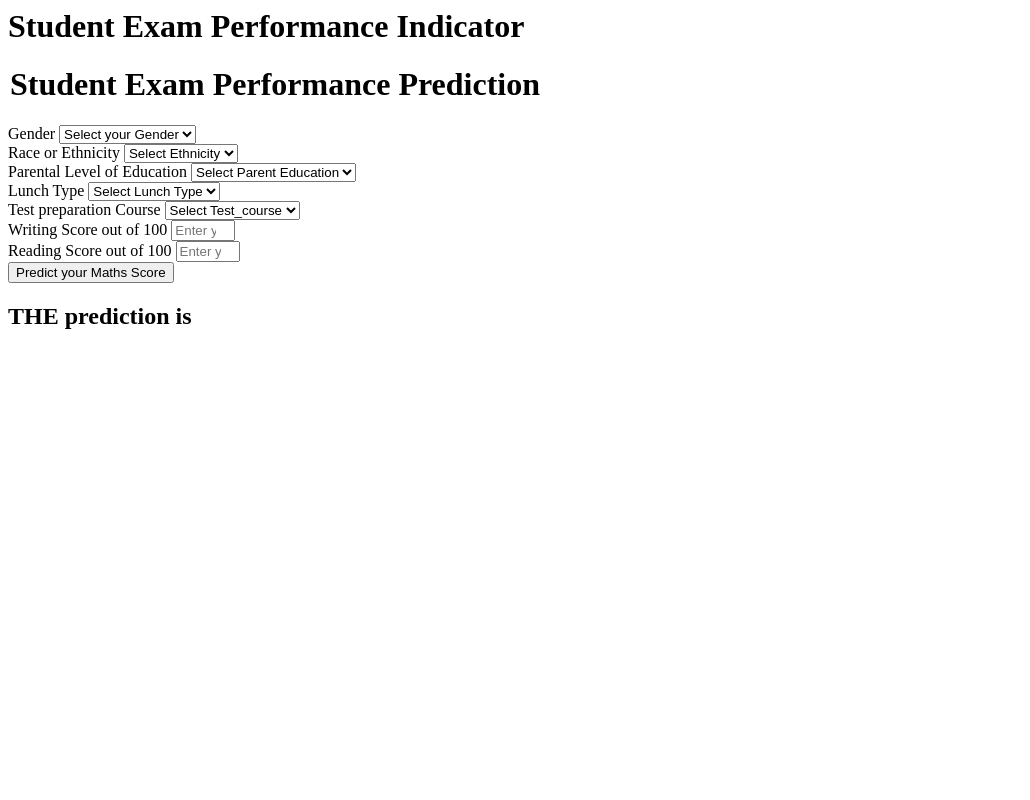
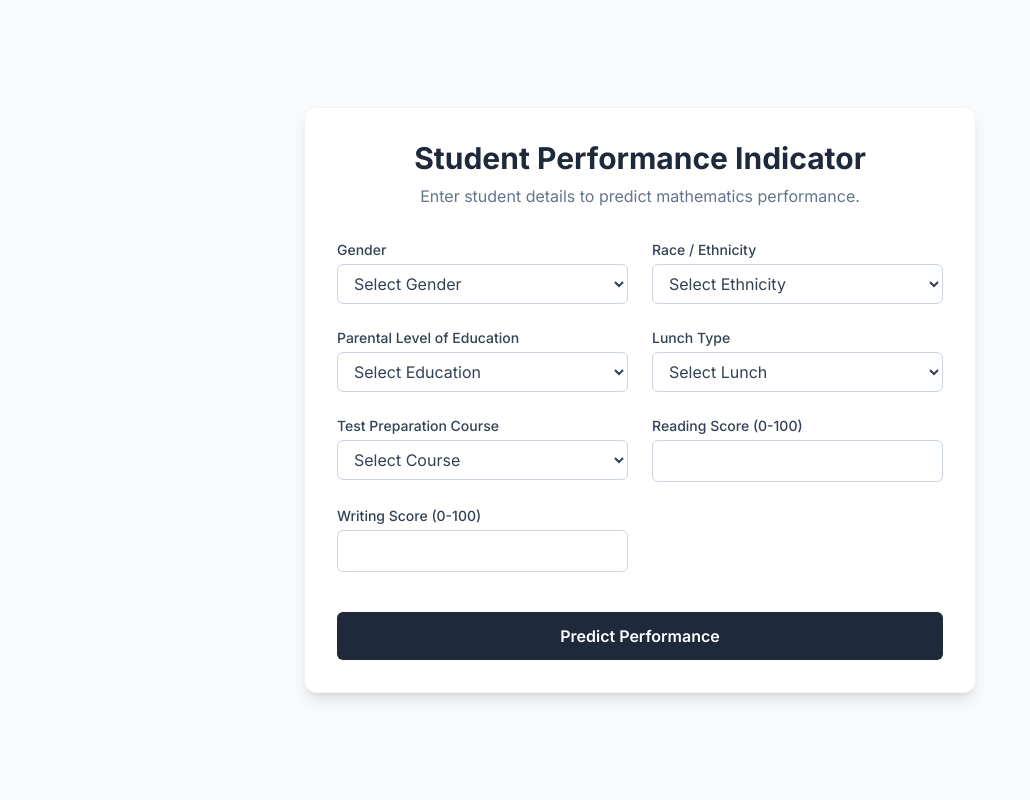
Before and after one commit to akshitgarg08/student-performance-indicator, a Flask app: page /predictdata in a window 1280 px wide. Shown: the whole page, without its empty margins (0-1030 px from the left). Run offline with Flask 3, Linux system fonts and the light colour scheme; some libraries are stand-ins or nearby versions.

Commit message:
built frontend

```diff
--- a/app.py
+++ b/app.py
@@ -9,7 +9,6 @@ application=Flask(__name__)
 
 app=application
 
-## Route for a home page
 
 @app.route('/')
 def index():
@@ -26,8 +25,8 @@ def predict_datapoint():
             parental_level_of_education=request.form.get('parental_level_of_education'),
             lunch=request.form.get('lunch'),
             test_preparation_course=request.form.get('test_preparation_course'),
-            reading_score=float(request.form.get('writing_score')),
-            writing_score=float(request.form.get('reading_score'))
+            reading_score=float(request.form.get('reading_score')),
+            writing_score=float(request.form.get('writing_score'))
 
         )
         pred_df=data.get_data_as_data_frame()
--- a/templates/home.html
+++ b/templates/home.html
@@ -1,111 +1,101 @@
-<html>
-<body>
-    <div class="login">
-       <h1>Student Exam Performance Indicator</h1>
+<!DOCTYPE html>
+<html lang="en">
+<head>
+    <meta charset="UTF-8">
+    <meta name="viewport" content="width=device-width, initial-scale=1.0">
+    <title>Student Performance Indicator</title>
+    <script src="https://cdn.tailwindcss.com"></script>
+    <link href="https://fonts.googleapis.com/css2?family=Inter:wght@300;400;500;600;700&display=swap" rel="stylesheet">
+    <style>
+        body { font-family: 'Inter', sans-serif; }
+    </style>
+</head>
+<body class="bg-slate-50 min-h-screen flex items-center justify-center p-4">
+    <div class="bg-white rounded-xl shadow-lg p-8 w-full max-w-2xl border border-slate-100">
+        <div class="mb-8 text-center">
+            <h1 class="text-3xl font-bold text-slate-800 mb-2">Student Performance Indicator</h1>
+            <p class="text-slate-500">Enter student details to predict mathematics performance.</p>
+        </div>
 
-       <form action="{{ url_for('predict_datapoint')}}" method="post">
-        <h1>
-            <legend>Student Exam Performance Prediction</legend>
-        </h1>
-        <div class="mb-3">
-            <label class="form-label">Gender</label>
-            <select class="form-control" name="gender" placeholder="Enter you Gender" required>
-                <option class="placeholder" selected disabled value="">Select your Gender</option>
-                <option value="male">
-                    Male
-                </option>
-                <option value="female">
-                    Female
-                </option>
+        <form action="/predictdata" method="post" class="space-y-6">
+            <div class="grid grid-cols-1 md:grid-cols-2 gap-6">
+                <div>
+                    <label class="block text-sm font-medium text-slate-700 mb-1">Gender</label>
+                    <select name="gender" required class="w-full rounded-md border border-slate-300 px-3 py-2 text-slate-700 focus:outline-none focus:ring-2 focus:ring-slate-800 focus:border-slate-800 bg-white">
+                        <option value="" disabled selected>Select Gender</option>
+                        <option value="male">Male</option>
+                        <option value="female">Female</option>
                     </select>
                 </div>
-        <div class="mb-3">
-            <label class="form-label">Race or Ethnicity</label>
-            <select class="form-control" name="ethnicity" placeholder="Enter you ethnicity" required>
-                <option class="placeholder" selected disabled value="">Select Ethnicity</option>
-                <option value="group A">
-                    Group A
-                </option>
-                <option value="group B">
-                    Group B
-                </option>
-                <option value="group C">
-                    Group C
-                </option>
-                <option value="group D">
-                    Group D
-                </option>
-                <option value="group E">
-                    Group E
-                </option>
+
+                <div>
+                    <label class="block text-sm font-medium text-slate-700 mb-1">Race / Ethnicity</label>
+                    <select name="ethnicity" required class="w-full rounded-md border border-slate-300 px-3 py-2 text-slate-700 focus:outline-none focus:ring-2 focus:ring-slate-800 focus:border-slate-800 bg-white">
+                        <option value="" disabled selected>Select Ethnicity</option>
+                        <option value="group A">Group A</option>
+                        <option value="group B">Group B</option>
+                        <option value="group C">Group C</option>
+                        <option value="group D">Group D</option>
+                        <option value="group E">Group E</option>
                     </select>
                 </div>
-        <div class="mb-3">
-            <label class="form-label">Parental Level of Education</label>
-            <select class="form-control" name="parental_level_of_education"
-                placeholder="Enter you Parent Education" required>
-                <option class="placeholder" selected disabled value="">Select Parent Education</option>
-                <option value="associate's degree">
-                    associate's degree
-                </option>
-                <option value="bachelor's degree">
-                    bachelor's degree
-                </option>
-                <option value="high school">
-                    high school
-                </option>
-                <option value="master's degree">
-                    master's degree
-                </option>
-                <option value="some college">
-                    some college
-                </option>
-                <option value="some high school">
-                    some high school
-                </option>
+
+                <div>
+                    <label class="block text-sm font-medium text-slate-700 mb-1">Parental Level of Education</label>
+                    <select name="parental_level_of_education" required class="w-full rounded-md border border-slate-300 px-3 py-2 text-slate-700 focus:outline-none focus:ring-2 focus:ring-slate-800 focus:border-slate-800 bg-white">
+                        <option value="" disabled selected>Select Education</option>
+                        <option value="some high school">Some High School</option>
+                        <option value="high school">High School</option>
+                        <option value="some college">Some College</option>
+                        <option value="associate's degree">Associate's Degree</option>
+                        <option value="bachelor's degree">Bachelor's Degree</option>
+                        <option value="master's degree">Master's Degree</option>
                     </select>
                 </div>
-        <div class="mb-3">
-            <label class="form-label">Lunch Type</label>
-            <select class="form-control" name="lunch" placeholder="Enter you Lunch" required>
-                <option class="placeholder" selected disabled value="">Select Lunch Type</option>
-                <option value="free/reduced">
-                    free/reduced
-                </option>
-                <option value="standard">
-                    standard
-                </option>
+
+                <div>
+                    <label class="block text-sm font-medium text-slate-700 mb-1">Lunch Type</label>
+                    <select name="lunch" required class="w-full rounded-md border border-slate-300 px-3 py-2 text-slate-700 focus:outline-none focus:ring-2 focus:ring-slate-800 focus:border-slate-800 bg-white">
+                        <option value="" disabled selected>Select Lunch</option>
+                        <option value="standard">Standard</option>
+                        <option value="free/reduced">Free/Reduced</option>
                     </select>
                 </div>
-        <div class="mb-3">
-            <label class="form-label">Test preparation Course</label>
-            <select class="form-control" name="test_preparation_course" placeholder="Enter you Course"
-                required>
-                <option class="placeholder" selected disabled value="">Select Test_course</option>
-                <option value="none">
-                    None
-                </option>
-                <option value="completed">
-                    Completed
-                </option>
+
+                <div>
+                    <label class="block text-sm font-medium text-slate-700 mb-1">Test Preparation Course</label>
+                    <select name="test_preparation_course" required class="w-full rounded-md border border-slate-300 px-3 py-2 text-slate-700 focus:outline-none focus:ring-2 focus:ring-slate-800 focus:border-slate-800 bg-white">
+                        <option value="" disabled selected>Select Course</option>
+                        <option value="none">None</option>
+                        <option value="completed">Completed</option>
                     </select>
                 </div>
-        <div class="mb-3">
-            <label class="form-label">Writing Score out of 100</label>
-            <input class="form-control" type="number" name="reading_score"
-                placeholder="Enter your Reading score" min='0' max='100' />
+
+                <div>
+                    <label class="block text-sm font-medium text-slate-700 mb-1">Reading Score (0-100)</label>
+                    <input type="number" name="reading_score" min="0" max="100" required class="w-full rounded-md border border-slate-300 px-3 py-2 text-slate-700 focus:outline-none focus:ring-2 focus:ring-slate-800 focus:border-slate-800">
                 </div>
-        <div class="mb-3">
-            <label class="form-label">Reading Score out of 100</label>
-            <input class="form-control" type="number" name="writing_score"
-                placeholder="Enter your Reading Score" min='0' max='100' />
+
+                <div>
+                    <label class="block text-sm font-medium text-slate-700 mb-1">Writing Score (0-100)</label>
+                    <input type="number" name="writing_score" min="0" max="100" required class="w-full rounded-md border border-slate-300 px-3 py-2 text-slate-700 focus:outline-none focus:ring-2 focus:ring-slate-800 focus:border-slate-800">
                 </div>
-        <div class="mb-3">
-            <input class="btn btn-primary" type="submit" value="Predict your Maths Score" required />
+            </div>
+
+            <div class="pt-4">
+                <button type="submit" class="w-full bg-slate-800 text-white font-semibold py-3 px-4 rounded-md hover:bg-slate-700 transition-colors duration-200 focus:outline-none focus:ring-2 focus:ring-slate-800 focus:ring-offset-2">
+                    Predict Performance
+                </button>
             </div>
         </form>
-    <h2>
-       THE  prediction is {{results}}
+
+        {% if results %}
+        <div class="mt-8 p-4 bg-slate-100 border border-slate-200 rounded-md text-center">
+            <h2 class="text-xl font-semibold text-slate-800">
+                Predicted Math Score: <span class="text-blue-600">{{ results }}</span>
             </h2>
-   <body>
+        </div>
+        {% endif %}
+    </div>
+</body>
 </html>
```
Also changed, not shown: templates/index.html (+24 -1 lines). Lines whose indentation alone changed are shown as unchanged.
